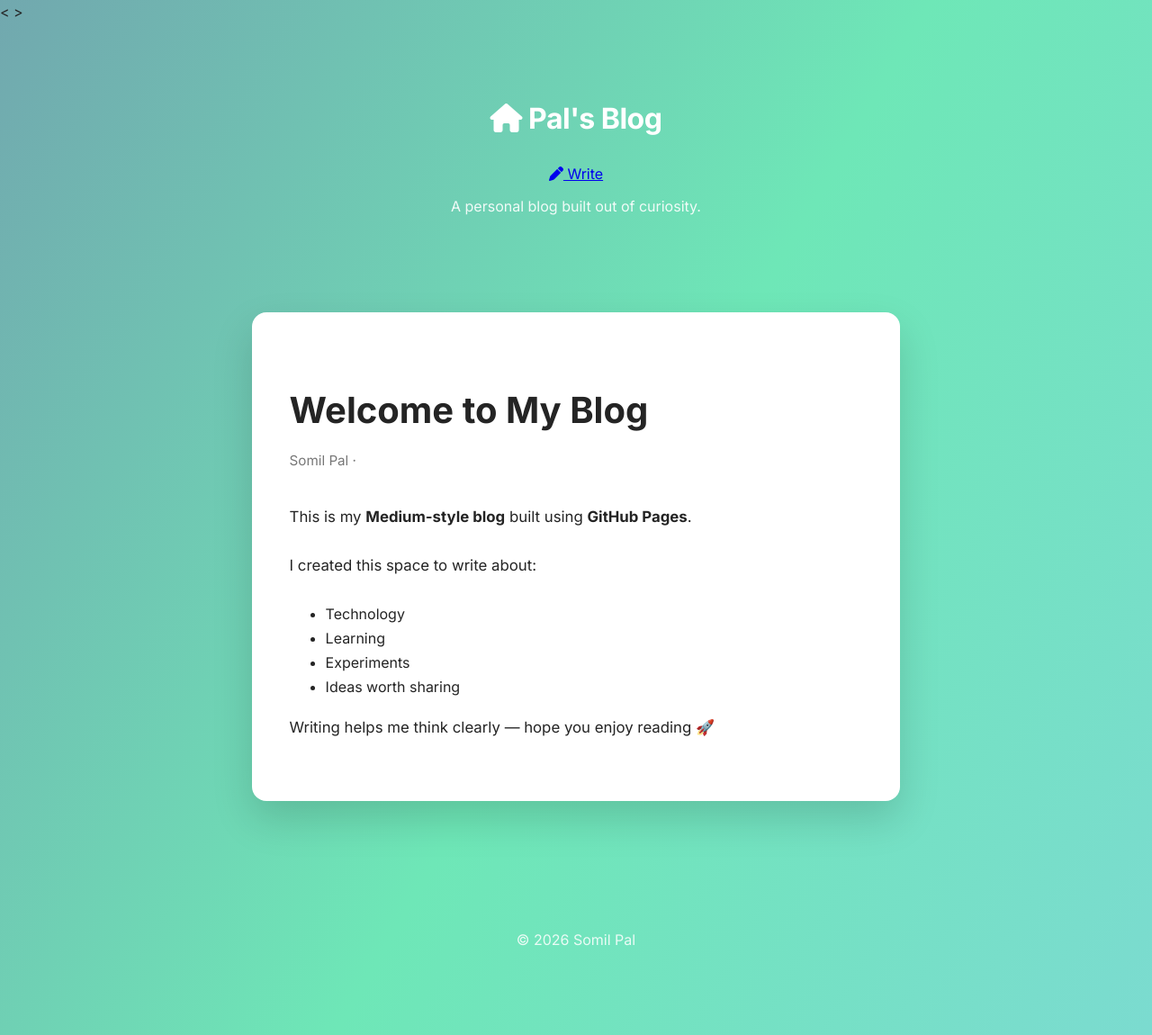
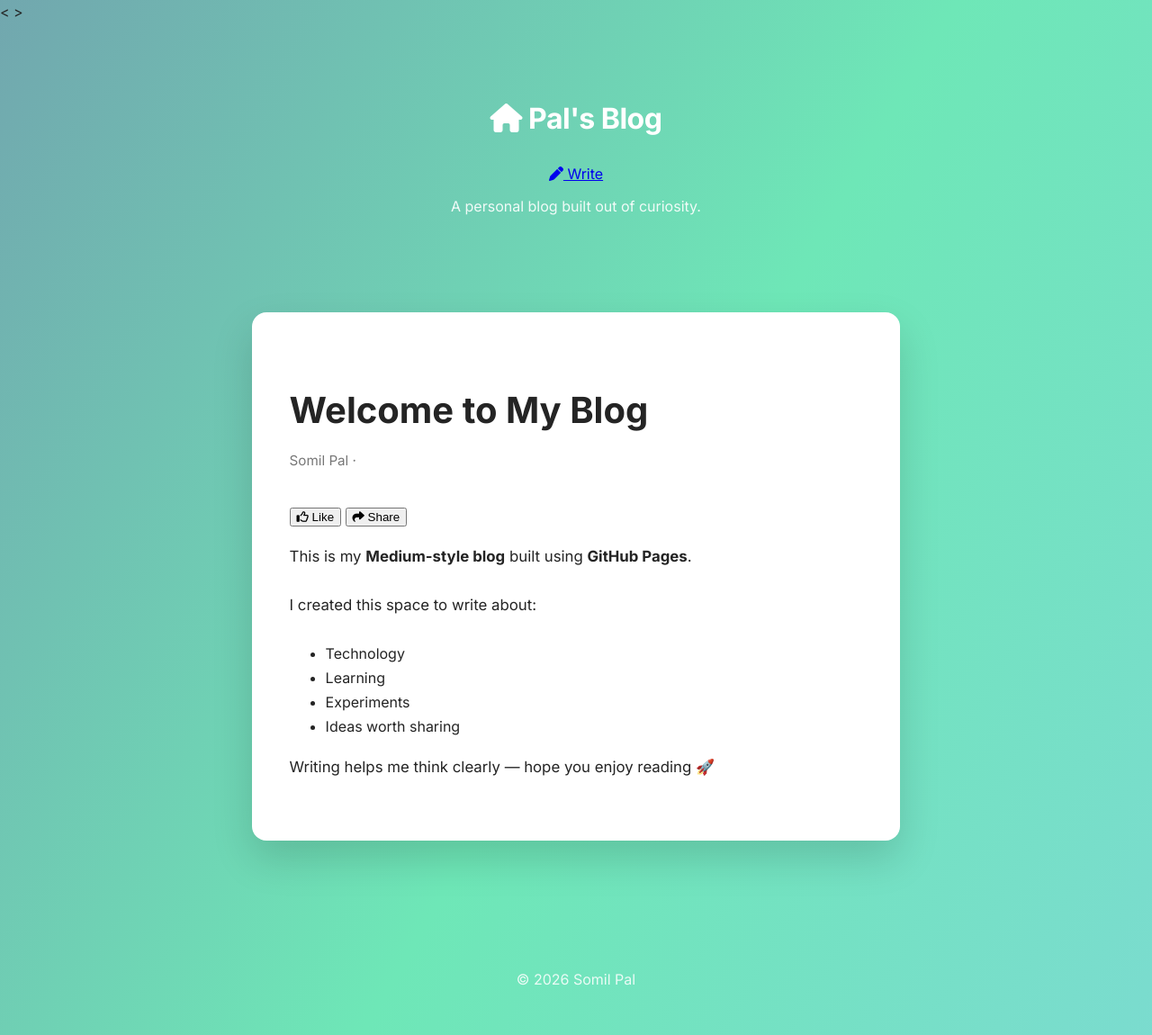
Before and after one commit to 100myl/perspective, a Jekyll site: the page built from blog.md, in a window 1280 px wide. Shown: the whole page at 90% size. Built offline with Jekyll 4.4.1, drawn with Linux system fonts in a browser that asks for light colours.

Commit message:
Update post.html

```diff
--- a/_layouts/post.html
+++ b/_layouts/post.html
@@ -10,6 +10,15 @@ layout: default
   </div>
 
   <div class="post-content">
+    <div class="post-actions">
+  <button>
+    <i class="fa-regular fa-thumbs-up"></i> Like
+  </button>
+  <button>
+    <i class="fa-solid fa-share"></i> Share
+  </button>
+</div>
+
     {{ content }}
   </div>
 </article>
```
